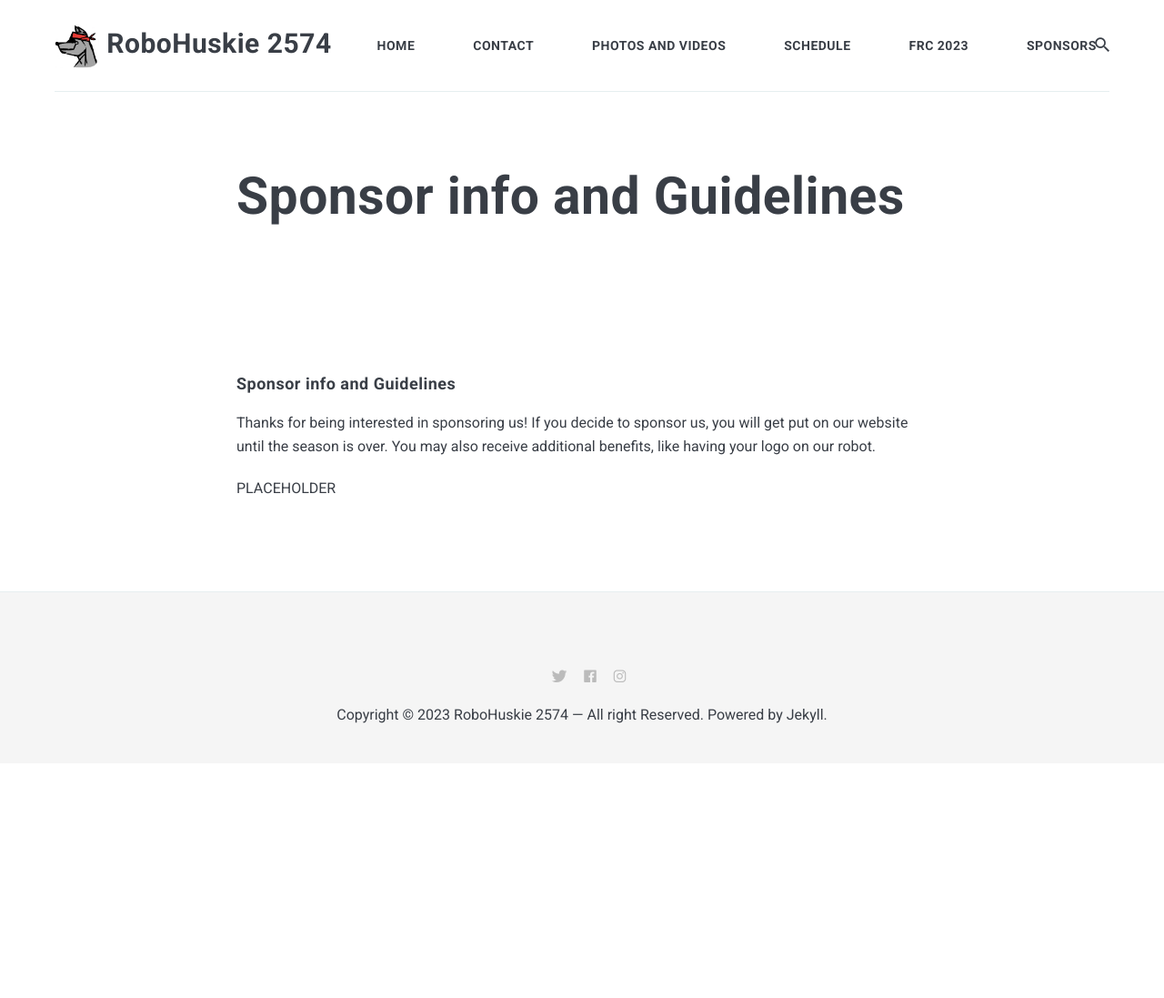
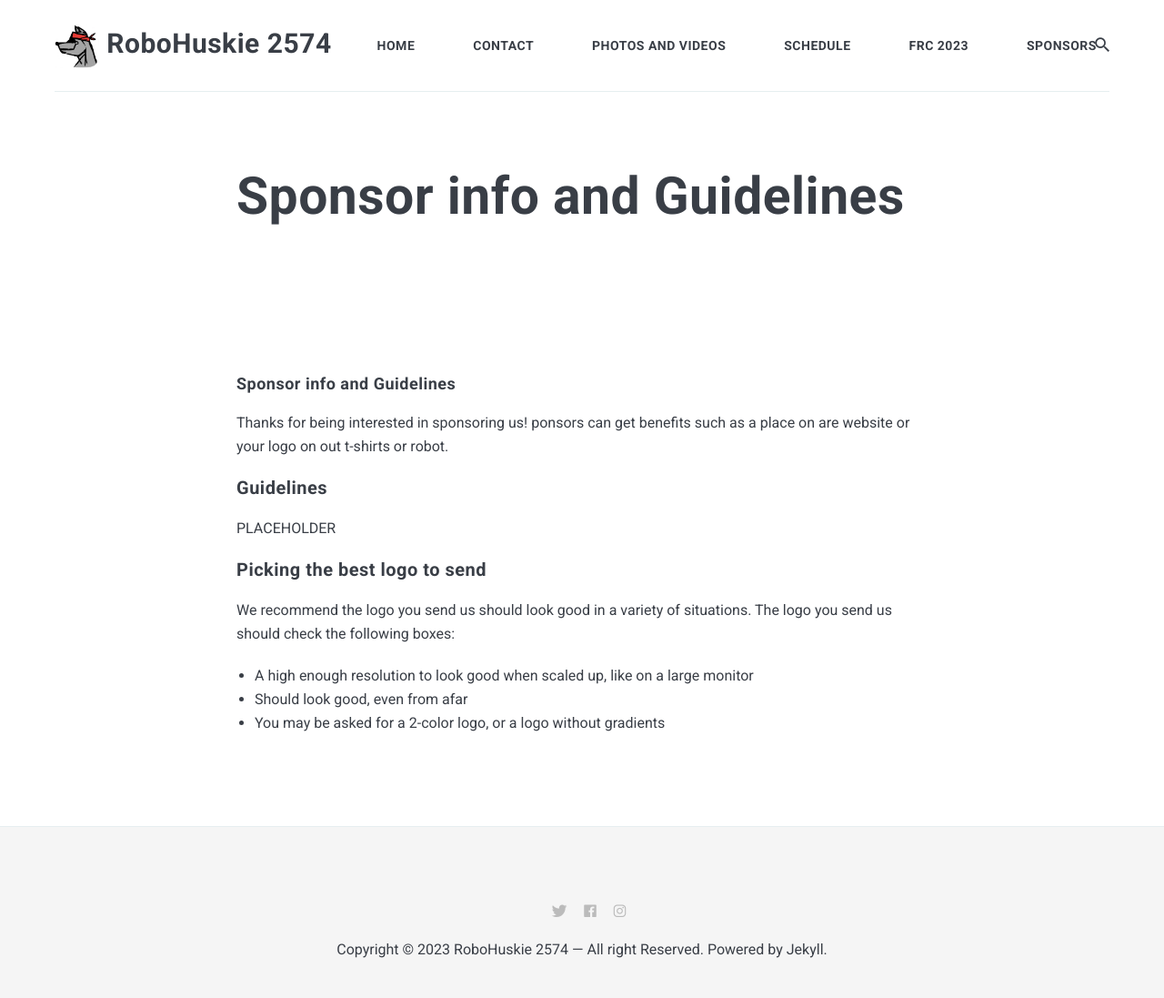
Before and after one commit to Robohuskie2574/Robohuskie2574.github.io, a Jekyll site: the page built from _pages/sinfo.md, in a window 1280 px wide. Shown: the whole page at 91% size. Built offline with Jekyll 4.4.1, drawn with Linux system fonts in a browser that asks for light colours; nearby versions of some CDN libraries; before the commit the page ends 900 px from its top, so only the background shows below that.

Commit message:
Update sinfo.md

```diff
--- a/_pages/sinfo.md
+++ b/_pages/sinfo.md
@@ -5,6 +5,14 @@ title: Sponsor info and Guidelines
 hide: TRUE
 ---
 ##### Sponsor info and Guidelines
-Thanks for being interested in sponsoring us! If you decide to sponsor us, you will get put on our website until the season is over. You may also receive additional benefits, like having your logo on our robot.
+Thanks for being interested in sponsoring us! ponsors can get benefits such as a place on are website or your logo on out t-shirts or robot.
 
+#### Guidelines
 PLACEHOLDER
+
+#### Picking the best logo to send
+We recommend the logo you send us should look good in a variety of situations. The logo you send us should check the following boxes:
+<ul>
+  <li>A high enough resolution to look good when scaled up, like on a large monitor</li>
+  <li>Should look good, even from afar</li>
+  <li>You may be asked for a 2-color logo, or a logo without gradients</li>
```
